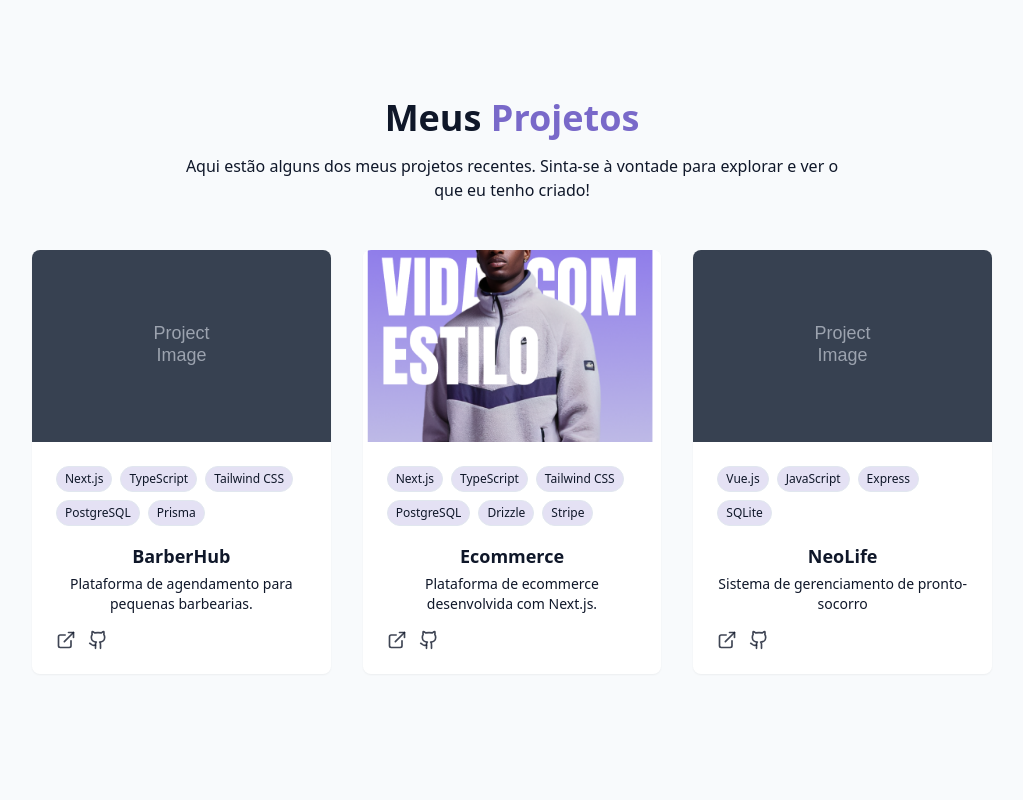
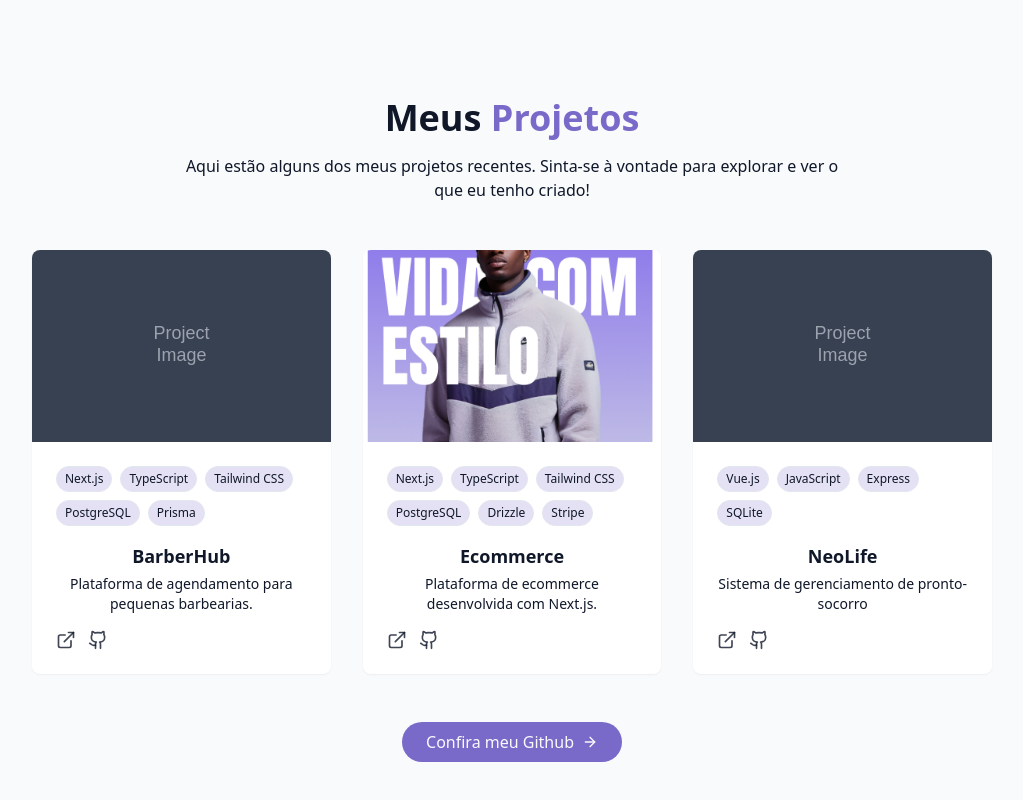
Before and after one commit to Fabricio-Fontenele/portifolio, a React (Vite) app: page / in a window 1280 px wide. Shown: the part 2680-3480 px from the top of the page, without its empty margins (128-1151 px from the left). Before the commit the page ends 3450 px from the top, so only its background shows below. Built offline with nearby package versions, Linux system fonts and the light colour scheme.

Commit message:
feat: add GitHub link button to ProjectsSection component

```diff
--- a/src/components/ProjectsSection.jsx
+++ b/src/components/ProjectsSection.jsx
@@ -1,4 +1,4 @@
-import { ExternalLink, GithubIcon } from "lucide-react";
+import { ArrowRight, ExternalLink, GithubIcon } from "lucide-react";
 
 const projects = [
   {
@@ -105,6 +105,15 @@
             </div>
           ))}
         </div>
+        <div className="text-center mt-12">
+          <a
+            className="cosmic-button w-fit flex items-center mx-auto gap-2 cursor-pointer"
+            href="https://github.com/Fabricio-Fontenele"
+            target="_blank"
+          >
+            Confira meu Github <ArrowRight size={16} />
+          </a>
+        </div>
       </div>
     </section>
   );
```
